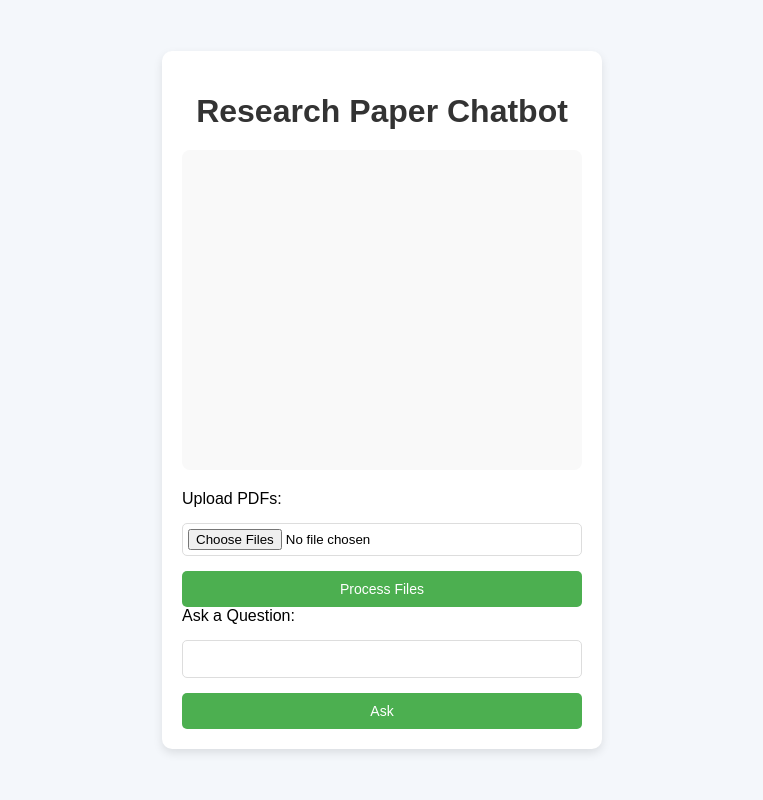
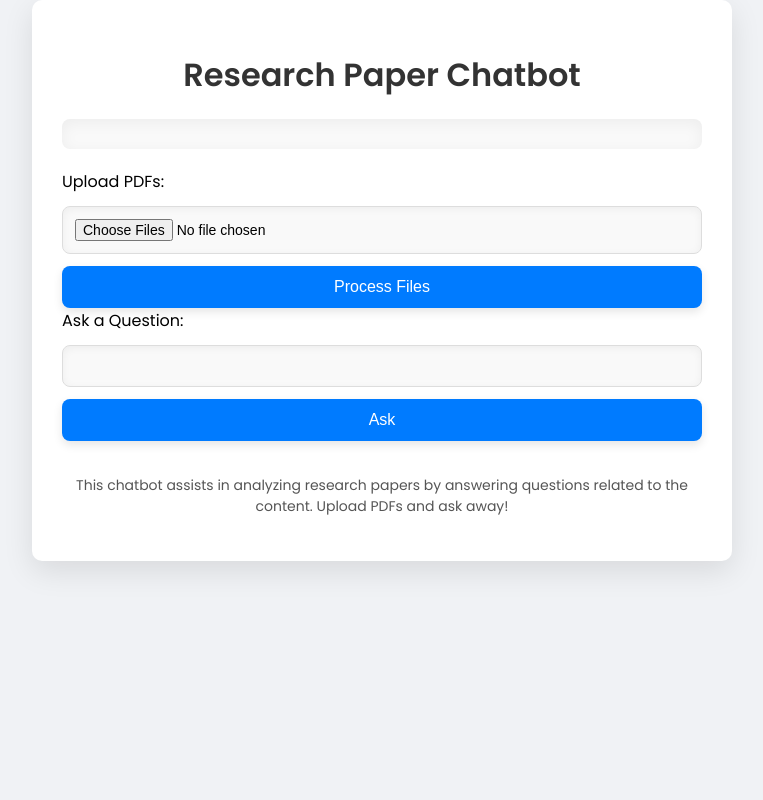
Before and after one commit to amandipd/RAG-Research-Paper-Analysis-Tool, a Flask app: page / in a window 1280 px wide. Shown: the whole page, without its empty margins (258-1021 px from the left). Run offline with Flask 3, Linux system fonts and the light colour scheme.

Commit message:
update styles

```diff
--- /dev/null
+++ b/static/css/styles.css
@@ -0,0 +1,157 @@
+/* General body and container styles */
+body {
+    font-family: 'Poppins', sans-serif; /* Professional font */
+    background-color: #f0f2f5; /* Light background for a more modern, clean look */
+    margin: 0;
+    height: 100%;
+    display: flex;
+    justify-content: center;
+    align-items: center;
+    overflow: hidden;
+}
+
+/* Chat container with centered layout */
+.chat-container {
+    width: 50%; /* Takes up 50% of the page width */
+    height: 100%; /* Full page height */
+    display: flex;
+    flex-direction: column;
+    justify-content: flex-start;
+    padding: 30px;
+    background-color: #fff;
+    border-radius: 10px;
+    box-shadow: 0px 10px 30px rgba(0, 0, 0, 0.1); /* Soft shadow for depth */
+}
+
+/* Header styling */
+h1 {
+    font-size: 32px;
+    font-weight: 600;
+    color: #333;
+    text-align: center;
+    margin-bottom: 20px;
+}
+
+/* Chat box styling */
+.chat-box {
+    flex-grow: 1;
+    overflow-y: auto;
+    padding: 15px;
+    background-color: #f9f9f9;
+    border-radius: 8px;
+    margin-bottom: 20px;
+    box-shadow: inset 0px 4px 15px rgba(0, 0, 0, 0.05);
+}
+
+/* Message bubble styles */
+.message {
+    padding: 12px 20px;
+    border-radius: 20px;
+    max-width: 80%;
+    font-size: 16px;
+    line-height: 1.6;
+    word-wrap: break-word;
+    margin-bottom: 10px;
+    position: relative;
+    animation: fadeIn 0.3s ease-out;
+}
+
+.user-message {
+    background-color: #007bff; /* Blue */
+    color: white;
+    align-self: flex-end;
+    border-bottom-left-radius: 0;
+}
+
+.bot-message {
+    background-color: #e4e6eb;
+    color: #333;
+    align-self: flex-start;
+    border-bottom-right-radius: 0;
+}
+
+/* Loading message */
+#loading {
+    display: none;
+    text-align: center;
+    font-size: 14px;
+    color: #999;
+    padding: 10px 0;
+}
+
+/* Form styling */
+form {
+    display: flex;
+    flex-direction: column;
+    gap: 12px;
+}
+
+input[type="file"], input[type="text"] {
+    padding: 12px;
+    font-size: 14px;
+    border: 1px solid #ddd;
+    border-radius: 8px;
+    background-color: #f9f9f9;
+    box-shadow: inset 0px 2px 8px rgba(0, 0, 0, 0.05);
+}
+
+button {
+    background-color: #007bff; /* Blue */
+    color: white;
+    border: none;
+    padding: 12px;
+    border-radius: 8px;
+    font-size: 16px;
+    cursor: pointer;
+    transition: background-color 0.3s ease;
+    box-shadow: 0px 4px 10px rgba(0, 0, 0, 0.1);
+}
+
+button:hover {
+    background-color: #0056b3;
+}
+
+/* Fade-in animation */
+@keyframes fadeIn {
+    0% {
+        opacity: 0;
+        transform: translateY(10px);
+    }
+    100% {
+        opacity: 1;
+        transform: translateY(0);
+    }
+}
+
+/* Description Styling */
+.description {
+    text-align: center;
+    font-size: 14px;
+    color: #555;
+    margin-top: 20px;
+    font-weight: 400;
+}
+
+/* Mobile responsiveness */
+@media (max-width: 768px) {
+    .chat-container {
+        width: 90%; /* Adjust container width on smaller screens */
+        padding: 20px;
+    }
+
+    h1 {
+        font-size: 26px;
+    }
+
+    .chat-box {
+        padding: 12px;
+    }
+
+    .message {
+        font-size: 14px;
+    }
+
+    button {
+        font-size: 14px;
+    }
+}
--- a/templates/index.html
+++ b/templates/index.html
@@ -5,18 +5,18 @@
     <meta name="viewport" content="width=device-width, initial-scale=1.0">
     <title>Research Paper Chatbot</title>
     <script src="https://code.jquery.com/jquery-3.6.0.min.js"></script>
-
-    <!-- Link to external CSS -->
-    <link rel="stylesheet" href="styles.css">
+    <!-- Using Google Fonts Poppins -->
+    <link href="https://fonts.googleapis.com/css2?family=Poppins:wght@300;400;600&display=swap" rel="stylesheet">
+    <link rel="stylesheet" href="{{ url_for('static', filename='css/styles.css') }}">
 </head>
 <body>
 
     <div class="chat-container">
         <h1>Research Paper Chatbot</h1>
 
-        <!-- Chat area -->
+        <!-- Chat box -->
         <div class="chat-box" id="chat-box">
-            <!-- Chat messages will be appended here -->
+            <!-- Messages will appear here -->
         </div>
 
         <!-- File upload form -->
@@ -36,22 +36,26 @@
         <!-- Loading message -->
         <div id="loading">Loading... Please wait while we process your files.</div>
 
+        <!-- Description -->
+        <div class="description">
+            <p>This chatbot assists in analyzing research papers by answering questions related to the content. Upload PDFs and ask away!</p>
+        </div>
     </div>
 
     <script>
         $(document).ready(function() {
-            // Function to append messages to chat box
+            // Append messages to the chat box
             function appendMessage(message, type) {
                 const messageClass = type === 'user' ? 'user-message' : 'bot-message';
                 const messageElement = $('<div class="message"></div>').addClass(messageClass).text(message);
                 $('#chat-box').prepend(messageElement);
-                $('#chat-box').scrollTop(0); // Auto-scroll to the bottom
+                $('#chat-box').scrollTop(0); // Scroll to the top
             }
 
-            // Handle file upload form
+            // Handle file upload form submission
             $('#upload-form').submit(function(event) {
-                event.preventDefault(); // Prevent form from submitting normally
-                var formData = new FormData(this); // Get the form data
+                event.preventDefault();
+                var formData = new FormData(this);
 
                 // Show loading message while processing
                 $('#loading').show();
@@ -61,25 +65,23 @@
                     url: '/process',
                     type: 'POST',
                     data: formData,
-                    contentType: false, // Let jQuery set the content type
-                    processData: false, // Let jQuery handle the data
+                    contentType: false,
+                    processData: false,
                     success: function(response) {
-                        // Hide loading message
                         $('#loading').hide();
                         appendMessage("Files processed successfully!", "bot");
                     },
                     error: function(response) {
-                        // Hide loading message
                         $('#loading').hide();
                         appendMessage("Error: " + response.responseJSON.error, "bot");
                     }
                 });
             });
 
-            // Handle the question form
+            // Handle asking a question
             $('#ask-form').submit(function(event) {
-                event.preventDefault(); // Prevent form from submitting normally
-                var question = $("input[name='question']").val(); // Get the user's question
+                event.preventDefault();
+                var question = $("input[name='question']").val();
 
                 // Show loading message while asking the question
                 $('#loading').show();
@@ -90,16 +92,17 @@
                     type: 'POST',
                     data: { question: question },
                     success: function(response) {
-                        // Hide loading message
                         $('#loading').hide();
                         appendMessage(response.answer, "bot");
                     },
                     error: function(response) {
-                        // Hide loading message
                         $('#loading').hide();
                         appendMessage("Error: " + response.responseJSON.error, "bot");
                     }
                 });
+
+                // Clear the input field for the next question
+                $("input[name='question']").val('');
             });
         });
     </script>
--- a/templates/styles.css
+++ /dev/null
@@ -1,119 +0,0 @@
-/* General body and font styles */
-body {
-    font-family: 'Arial', sans-serif;
-    background-color: #f4f7fb;
-    margin: 0;
-    padding: 0;
-    display: flex;
-    justify-content: center;
-    align-items: center;
-    height: 100vh;
-}
-
-/* Chat container */
-.chat-container {
-    width: 400px;
-    max-width: 90%;
-    background-color: #fff;
-    border-radius: 10px;
-    box-shadow: 0px 4px 10px rgba(0, 0, 0, 0.1);
-    padding: 20px;
-    display: flex;
-    flex-direction: column;
-}
-
-/* Title */
-h1 {
-    text-align: center;
-    color: #333;
-    margin-bottom: 20px;
-}
-
-/* Chat area */
-.chat-box {
-    flex-grow: 1;
-    overflow-y: auto;
-    padding: 10px;
-    background-color: #f9f9f9;
-    border-radius: 8px;
-    margin-bottom: 20px;
-    height: 300px;
-    display: flex;
-    flex-direction: column-reverse;
-}
-
-/* Loading message style */
-#loading {
-    display: none;
-    color: blue;
-    font-style: italic;
-    text-align: center;
-    margin-top: 20px;
-}
-
-/* Chat message styling */
-.user-message, .bot-message {
-    padding: 10px;
-    margin: 5px;
-    border-radius: 15px;
-    max-width: 70%;
-    word-wrap: break-word;
-}
-
-.user-message {
-    background-color: #4caf50;
-    color: white;
-    align-self: flex-end;
-}
-
-.bot-message {
-    background-color: #f0f0f0;
-    color: #333;
-    align-self: flex-start;
-}
-
-/* Form styling */
-form {
-    display: flex;
-    flex-direction: column;
-    gap: 15px;
-}
-
-input[type="file"] {
-    padding: 5px;
-    border-radius: 5px;
-    border: 1px solid #ddd;
-}
-
-input[type="text"] {
-    padding: 10px;
-    border-radius: 5px;
-    border: 1px solid #ddd;
-    font-size: 14px;
-}
-
-button {
-    padding: 10px;
-    background-color: #4caf50;
-    color: white;
-    border: none;
-    border-radius: 5px;
-    cursor: pointer;
-    font-size: 14px;
-}
-
-button:hover {
-    background-color: #45a049;
-}
-
-/* Centered chat bubble */
-.response {
-    margin-top: 10px;
-    padding: 10px;
-    font-size: 16px;
-    color: #333;
-    background-color: #e0e0e0;
-    border-radius: 5px;
-    text-align: left;
-    width: 100%;
-}
```
